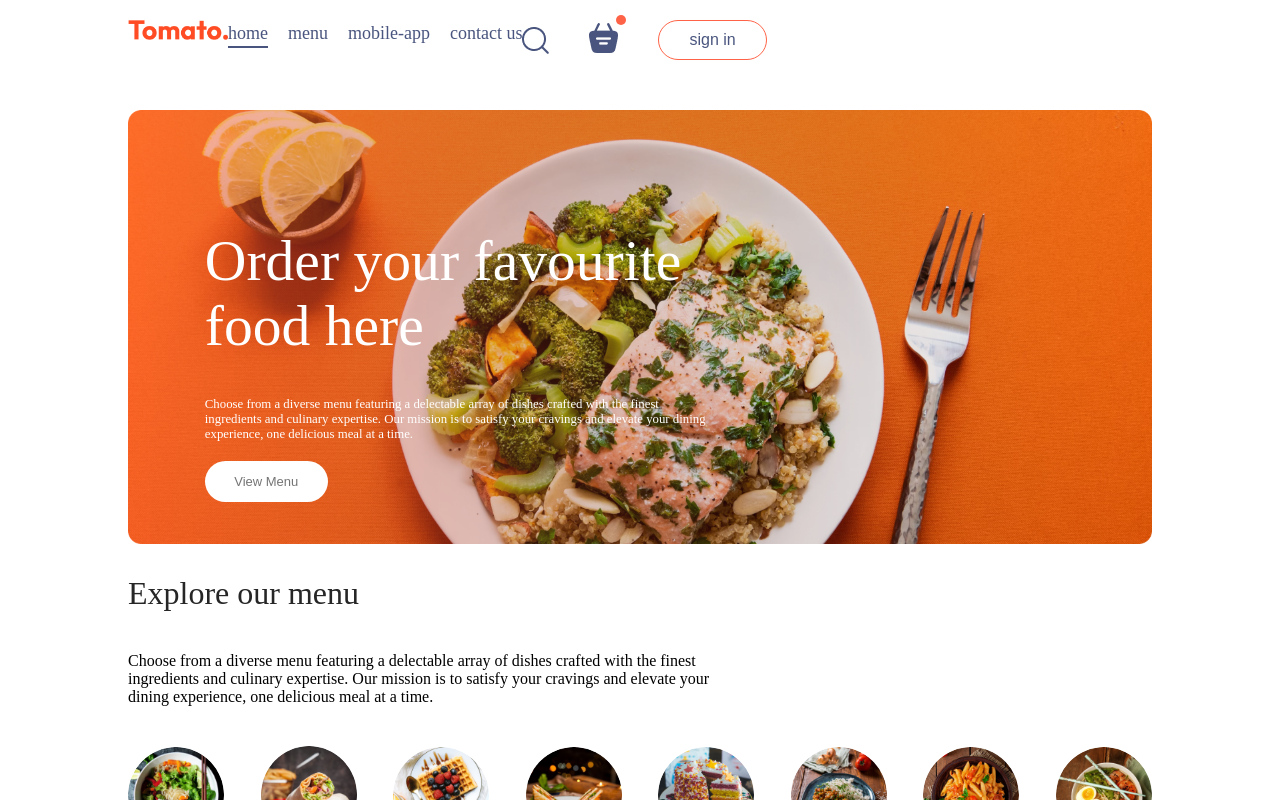
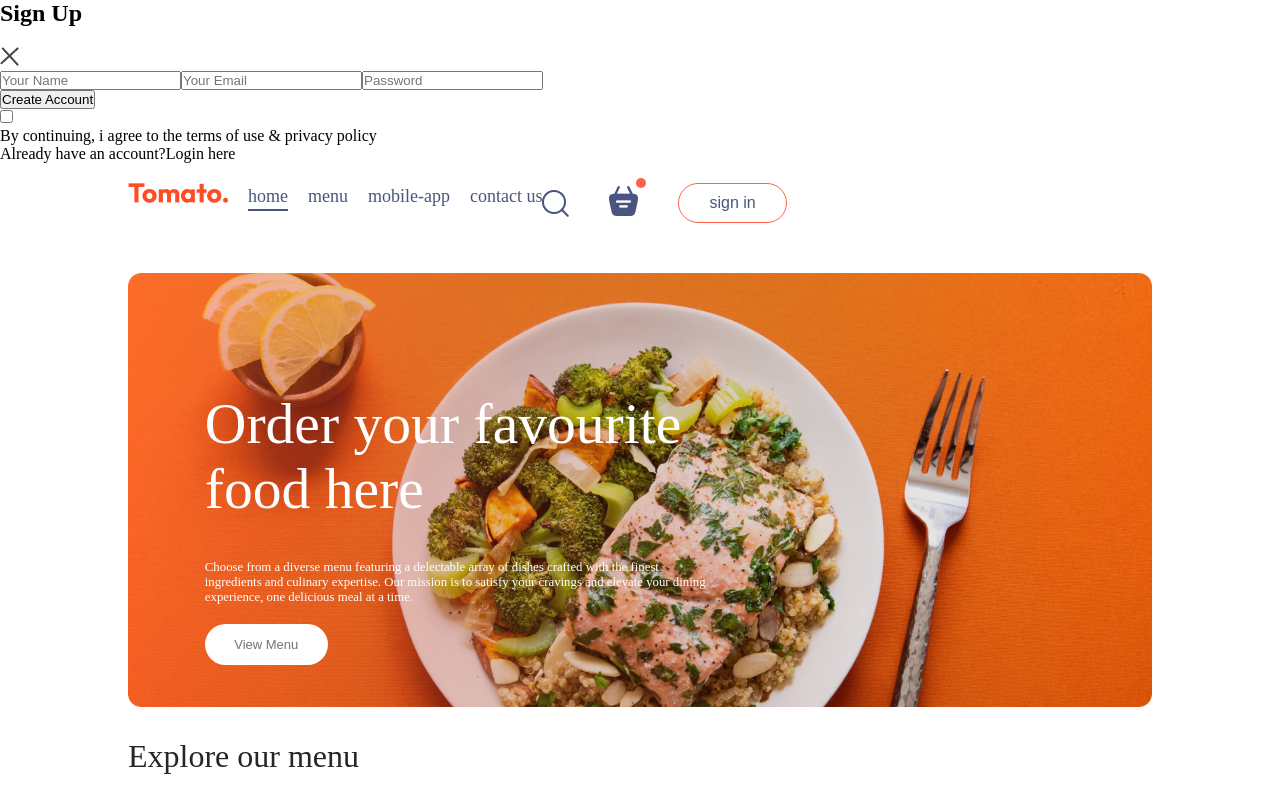
Before and after one commit to kartiksam/food-del, a React (Create React App) app in the folder frontend/: page / in a window 1280 px wide. Both pictures are taken after a click on the button "sign in". Shown: the top 800 px of the page. Built offline with nearby package versions, Linux system fonts and the light colour scheme.

Commit message:
login cretaed

```diff
--- a/frontend/src/App.js
+++ b/frontend/src/App.js
@@ -5,11 +5,15 @@
 import PlaceOrder from "./pages/PlaceOrder/PlaceOrder";
 import { Routes, Route } from "react-router-dom";
 import Footer from "./components/Footer/Footer";
+import LoginPop from "./components/LoginPopup/LoginPop";
 const App = () => {
-  const [category, setCategory] = useState("all");
+  const [showLogin, setShowLogin] = useState(false);
+
   return (
+    <>
+      {showLogin ? <LoginPop setShowLogin={setShowLogin} /> : <></>}
       <div className="app">
-      <Navbar></Navbar>
+        <Navbar setShowLogin={setShowLogin}></Navbar>
         <Routes>
           <Route path="/" element={<Home />} />
           <Route path="/cart" element={<Cart />} />
@@ -17,6 +21,7 @@
         </Routes>
         <Footer></Footer>
       </div>
+    </>
   );
 };
 
--- /dev/null
+++ b/frontend/src/components/LoginPopup/LoginPop.js
@@ -0,0 +1,47 @@
+import React, { useState } from "react";
+import "./LoginPopup.css";
+import { assets } from "../../assets/assets";
+const LoginPop = ({ setShowLogin }) => {
+  const [currState, setCurrState] = useState("Sign Up");
+  return (
+    <div className="login" id="login">
+      <form className="login-popup-container">
+        <div className="login-popup-title">
+          <h2>{currState}</h2>
+          <img
+            onClick={() => setShowLogin(false)}
+            src={assets.cross_icon}
+            alt=""
+          ></img>
+        </div>
+        <div className="login-popup-inputs">
+          {currState === "login" ? (
+            <></>
+          ) : (
+            <input type="text" placeholder="Your Name" required />
+          )}
+          <input type="email" placeholder="Your Email" required />
+          <input type="password" placeholder="Password" required />
+        </div>
+        <button>{currState === "Sign Up" ? "Create Account" : "Login"}</button>
+        <div className="login-popup-condition">
+          <input type="checkbox" required />
+          <p>By continuing, i agree to the terms of use & privacy policy</p>
+        </div>
+        {currState === "login" ? (
+          <p>
+            Create a new account?
+            <span onClick={() => setCurrState("Sign Up")}>Click here</span>
+          </p>
+        ) : (
+          <p>
+            Already have an account?
+            <span onClick={() => setCurrState("Login")}>Login here</span>
+          </p>
+        )}
+      </form>
+    </div>
+  );
+};
+
+export default LoginPop;
--- a/frontend/src/components/Navbar/Navbar.css
+++ b/frontend/src/components/Navbar/Navbar.css
@@ -8,6 +8,7 @@
 /* or .navbar .logo=.logo */
 .logo {
   width: 150px;
+  margin-right: 20px;
 }
 .navbar-menu {
   display: flex;
--- a/frontend/src/components/Navbar/Navbar.js
+++ b/frontend/src/components/Navbar/Navbar.js
@@ -1,7 +1,7 @@
 import React, { useState } from "react";
 import "./Navbar.css";
 import { assets } from "../../assets/assets";
-const Navbar = () => {
+const Navbar = ({ setShowLogin }) => {
   const [menu, setMenu] = useState("home");
   return (
     <div className="navbar">
@@ -40,7 +40,8 @@
           <img src={assets.basket_icon} alt="basket"></img>
           <div className="dot"></div>
         </div>
-        <button>sign in</button>
+        {/* or wqe can do onclicl={fnname}or {()=>fnname(arg)} or {()=>setshowlogin(arg)=>arg+1} or apply <Link to="/login" anmd in app.js define login rpoute and open this componentr  */}
+        <button onClick={() => setShowLogin(true)}>sign in</button>
       </div>
     </div>
   );
```
Also changed, not shown: frontend/src/components/LoginPopup/LoginPopup.css (added). Lines whose indentation alone changed are shown as unchanged.
